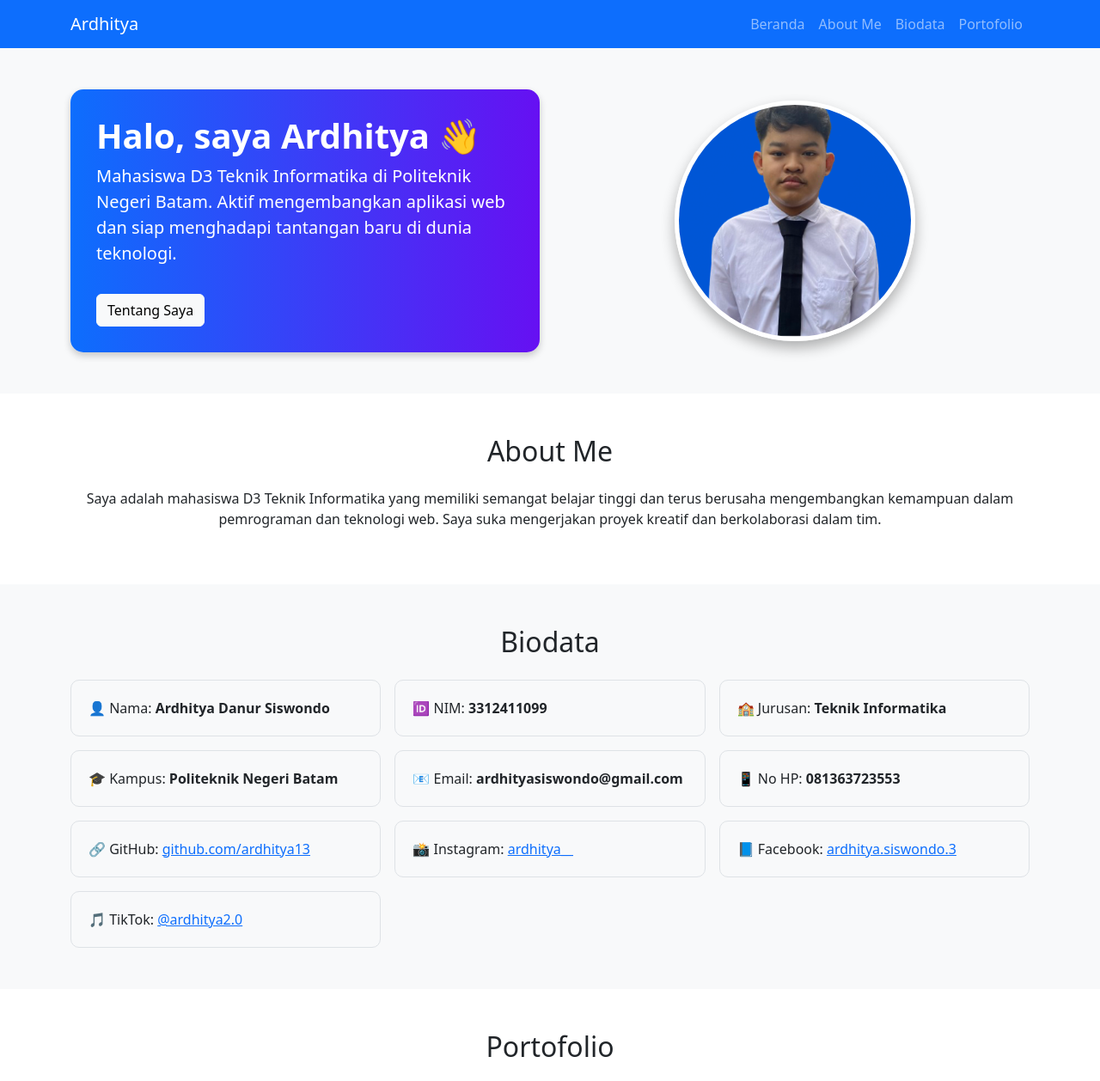
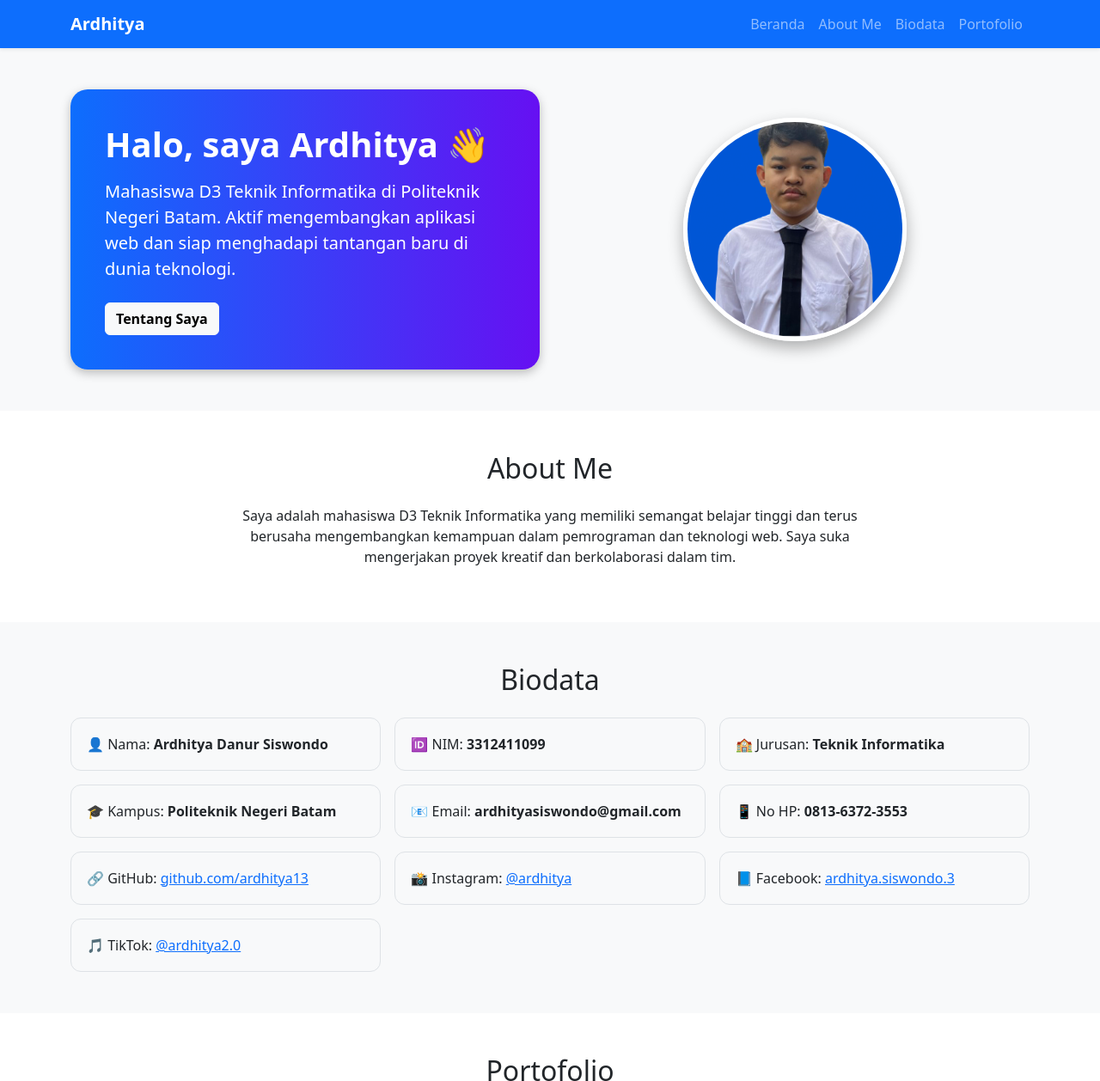
Before and after one commit to ardhitya13/profil-biodata, a plain HTML site: page index.html in a window 1280 px wide. Shown: the top 1258 px of the page at 86% size. Drawn offline with nearby package versions, Linux system fonts and the light colour scheme.

```diff
--- a/index.html
+++ b/index.html
@@ -6,47 +6,68 @@
   <title>Profil Ardhitya Danur Siswondo</title>
   <link href="https://cdn.jsdelivr.net/npm/bootstrap@5.3.3/dist/css/bootstrap.min.css" rel="stylesheet">
   <style>
+    :root {
+      scroll-behavior: smooth;
+    }
+
     .hero-box {
       background: linear-gradient(to right, #0d6efd, #6610f2);
-      border-radius: 15px;
-      padding: 30px;
+      border-radius: 20px;
+      padding: 40px;
       color: white;
-      box-shadow: 0 4px 8px rgba(0,0,0,0.2);
+      box-shadow: 0 4px 12px rgba(0, 0, 0, 0.25);
+      transition: 0.3s ease;
+    }
+
+    .hero-box:hover {
+      transform: translateY(-5px);
     }
 
     .hero-photo {
-      max-width: 280px;
+      max-width: 260px;
       width: 100%;
       border-radius: 50%;
-      box-shadow: 0 8px 16px rgba(0, 0, 0, 0.3);
+      box-shadow: 0 8px 18px rgba(0, 0, 0, 0.3);
       border: 5px solid #fff;
     }
 
     .biodata-card {
       border: 1px solid #dee2e6;
-      border-radius: 10px;
-      padding: 20px;
+      border-radius: 12px;
+      padding: 18px;
       background-color: #f8f9fa;
       height: 100%;
+      transition: 0.3s;
     }
 
     .biodata-card:hover {
-      background-color: #e9ecef;
-      transition: 0.3s;
+      background-color: #e2e6ea;
+      transform: scale(1.02);
     }
 
     .card img {
       height: 200px;
       object-fit: cover;
+      border-top-left-radius: 12px;
+      border-top-right-radius: 12px;
+    }
+
+    .modal-body {
+      font-size: 1rem;
+    }
+
+    footer p {
+      margin-bottom: 0;
+      font-size: 0.95rem;
     }
   </style>
 </head>
 <body>
 
 <!-- Navbar -->
-<nav class="navbar navbar-expand-lg navbar-dark bg-primary sticky-top">
+<nav class="navbar navbar-expand-lg navbar-dark bg-primary sticky-top shadow-sm">
   <div class="container">
-    <a class="navbar-brand" href="#">Ardhitya</a>
+    <a class="navbar-brand fw-bold" href="#">Ardhitya</a>
     <button class="navbar-toggler" type="button" data-bs-toggle="collapse" data-bs-target="#navbarNav">
       <span class="navbar-toggler-icon"></span>
     </button>
@@ -62,14 +83,16 @@
 </nav>
 
 <!-- Hero Section -->
-<section id="beranda" class="py-5 bg-light">
+<header id="beranda" class="py-5 bg-light">
   <div class="container">
     <div class="row align-items-center g-4">
       <div class="col-md-6">
         <div class="hero-box text-center text-md-start">
-          <h1 class="fw-bold">Halo, saya Ardhitya 👋</h1>
-          <p class="lead">Mahasiswa D3 Teknik Informatika di Politeknik Negeri Batam. Aktif mengembangkan aplikasi web dan siap menghadapi tantangan baru di dunia teknologi.</p>
-          <a href="#about" class="btn btn-light mt-3">Tentang Saya</a>
+          <h1 class="fw-bold mb-3">Halo, saya Ardhitya 👋</h1>
+          <p class="lead mb-4">
+            Mahasiswa D3 Teknik Informatika di Politeknik Negeri Batam. Aktif mengembangkan aplikasi web dan siap menghadapi tantangan baru di dunia teknologi.
+          </p>
+          <a href="#about" class="btn btn-light fw-semibold">Tentang Saya</a>
         </div>
       </div>
       <div class="col-md-6 text-center">
@@ -77,16 +100,14 @@
       </div>
     </div>
   </div>
-</section>
+</header>
 
 <!-- About Section -->
 <section id="about" class="py-5">
   <div class="container">
     <h2 class="text-center mb-4">About Me</h2>
-    <p class="text-center">
-      Saya adalah mahasiswa D3 Teknik Informatika yang memiliki semangat belajar tinggi dan
-      terus berusaha mengembangkan kemampuan dalam pemrograman dan teknologi web.
-      Saya suka mengerjakan proyek kreatif dan berkolaborasi dalam tim.
+    <p class="text-center col-md-8 mx-auto">
+      Saya adalah mahasiswa D3 Teknik Informatika yang memiliki semangat belajar tinggi dan terus berusaha mengembangkan kemampuan dalam pemrograman dan teknologi web. Saya suka mengerjakan proyek kreatif dan berkolaborasi dalam tim.
     </p>
   </div>
 </section>
@@ -101,11 +122,11 @@
       <div class="col"><div class="biodata-card">🏫 Jurusan: <strong>Teknik Informatika</strong></div></div>
       <div class="col"><div class="biodata-card">🎓 Kampus: <strong>Politeknik Negeri Batam</strong></div></div>
       <div class="col"><div class="biodata-card">📧 Email: <strong>ardhityasiswondo@gmail.com</strong></div></div>
-      <div class="col"><div class="biodata-card">📱 No HP: <strong>081363723553</strong></div></div>
-      <div class="col"><div class="biodata-card">🔗 GitHub: <a href="https://github.com/ardhitya13" target="_blank">github.com/ardhitya13</a></div></div>
-      <div class="col"><div class="biodata-card">📸 Instagram: <a href="https://www.instagram.com/ardhitya__/" target="_blank">ardhitya__</a></div></div>
-      <div class="col"><div class="biodata-card">📘 Facebook: <a href="https://www.facebook.com/ardhitya.siswondo.3/" target="_blank">ardhitya.siswondo.3</a></div></div>
-      <div class="col"><div class="biodata-card">🎵 TikTok: <a href="https://www.tiktok.com/@ardhitya2.0" target="_blank">@ardhitya2.0</a></div></div>
+      <div class="col"><div class="biodata-card">📱 No HP: <strong>0813-6372-3553</strong></div></div>
+      <div class="col"><div class="biodata-card">🔗 GitHub: <a href="https://github.com/ardhitya13" target="_blank" rel="noopener">github.com/ardhitya13</a></div></div>
+      <div class="col"><div class="biodata-card">📸 Instagram: <a href="https://www.instagram.com/ardhitya_/" target="blank" rel="noopener">@ardhitya</a></div></div>
+      <div class="col"><div class="biodata-card">📘 Facebook: <a href="https://www.facebook.com/ardhitya.siswondo.3/" target="_blank" rel="noopener">ardhitya.siswondo.3</a></div></div>
+      <div class="col"><div class="biodata-card">🎵 TikTok: <a href="https://www.tiktok.com/@ardhitya2.0" target="_blank" rel="noopener">@ardhitya2.0</a></div></div>
     </div>
   </div>
 </section>
@@ -165,8 +186,8 @@
 </div>
 
 <!-- Footer -->
-<footer class="bg-primary text-white text-center py-3">
-  <p class="mb-0">© 2025 Ardhitya Danur Siswondo. All rights reserved.</p>
+<footer class="bg-primary text-white text-center py-3 mt-4">
+  <p>© 2025 Ardhitya Danur Siswondo. All rights reserved.</p>
 </footer>
 
 <!-- Bootstrap JS -->
```
